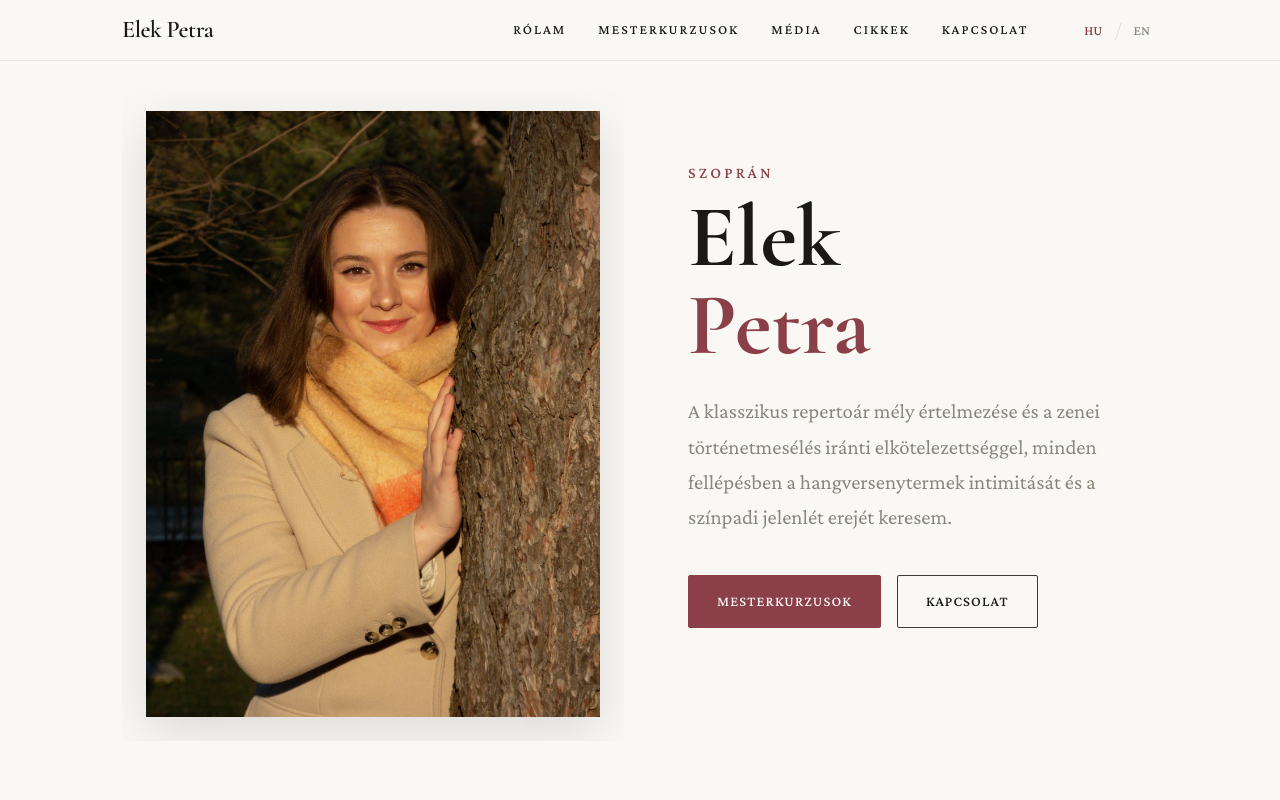
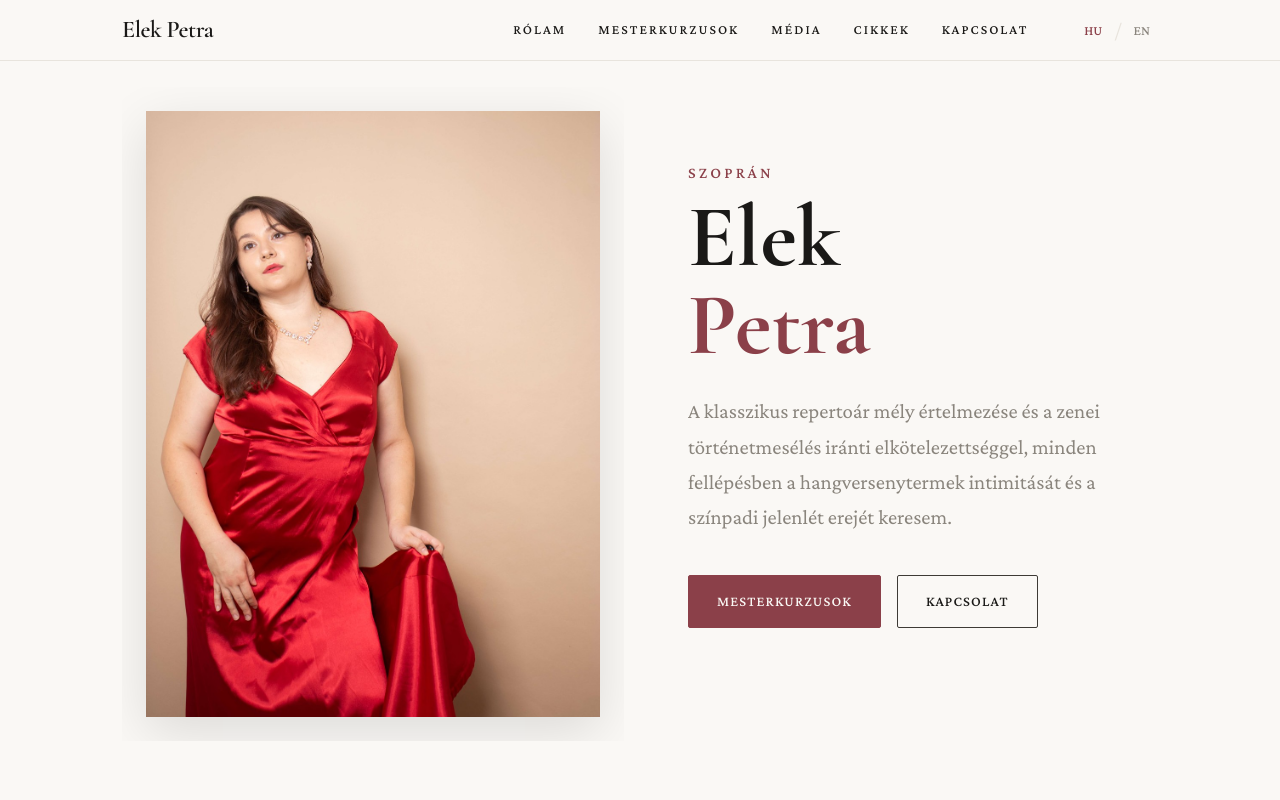
Before and after one commit to elekpetra99/elekpetra, a Next.js app: page / in a window 1280 px wide. Shown: the top 800 px of the page. Built offline with nearby package versions, Linux system fonts and the light colour scheme.

Commit message:
feat: new hero portrait (?v=4)

```diff
--- a/src/app/page.tsx
+++ b/src/app/page.tsx
@@ -19,7 +19,7 @@ function HeroContent() {
         {/* Image first on mobile and desktop */}
         <div className="hero-image">
           <img
-            src="/portrait.jpg?v=3"
+            src="/portrait.jpg?v=4"
             alt="Elek Petra"
             width={1600}
             height={2133}
```
Also changed, not shown: public/portrait.jpg.
